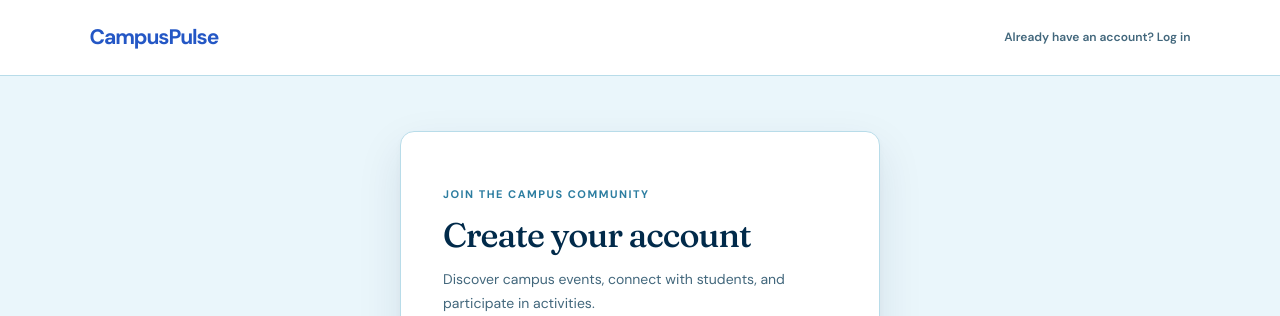
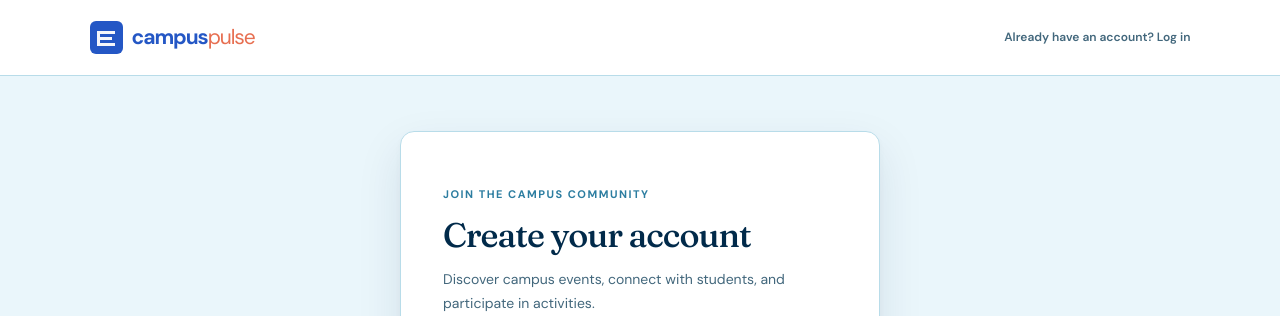
Before and after one commit to SayanPal-Adi/CampusPulse, a Flask app: page /register in a window 1280 px wide. Shown: the top 316 px of the page. Run offline with Flask 3, Linux system fonts and the light colour scheme; parts of the project's set-up code (start-up, migrations or seed data) failed here and were passed over.

Commit message:
Refactor register.html for improved brand accessibility and visual consistency

```diff
--- a/campuspulse/templates/register.html
+++ b/campuspulse/templates/register.html
@@ -27,8 +27,13 @@
 <body data-page="register">
 
     <header class="register-header">
-        <a href="{{ url_for('home') }}" class="register-logo">
-            CampusPulse
+        <a href="{{ url_for('home') }}" class="register-logo brand" aria-label="CampusPulse home">
+            <span class="brand-mark" aria-hidden="true">
+                <svg viewBox="0 0 32 32" fill="none">
+                    <path d="M4 8h24v4H8v4h16v4H8v4h20v4H4z" fill="currentColor"/>
+                </svg>
+            </span>
+            <span>campus<span class="brand-light">pulse</span></span>
         </a>
 
         <a href="{{ url_for('login_page') }}" class="login-link">
```
